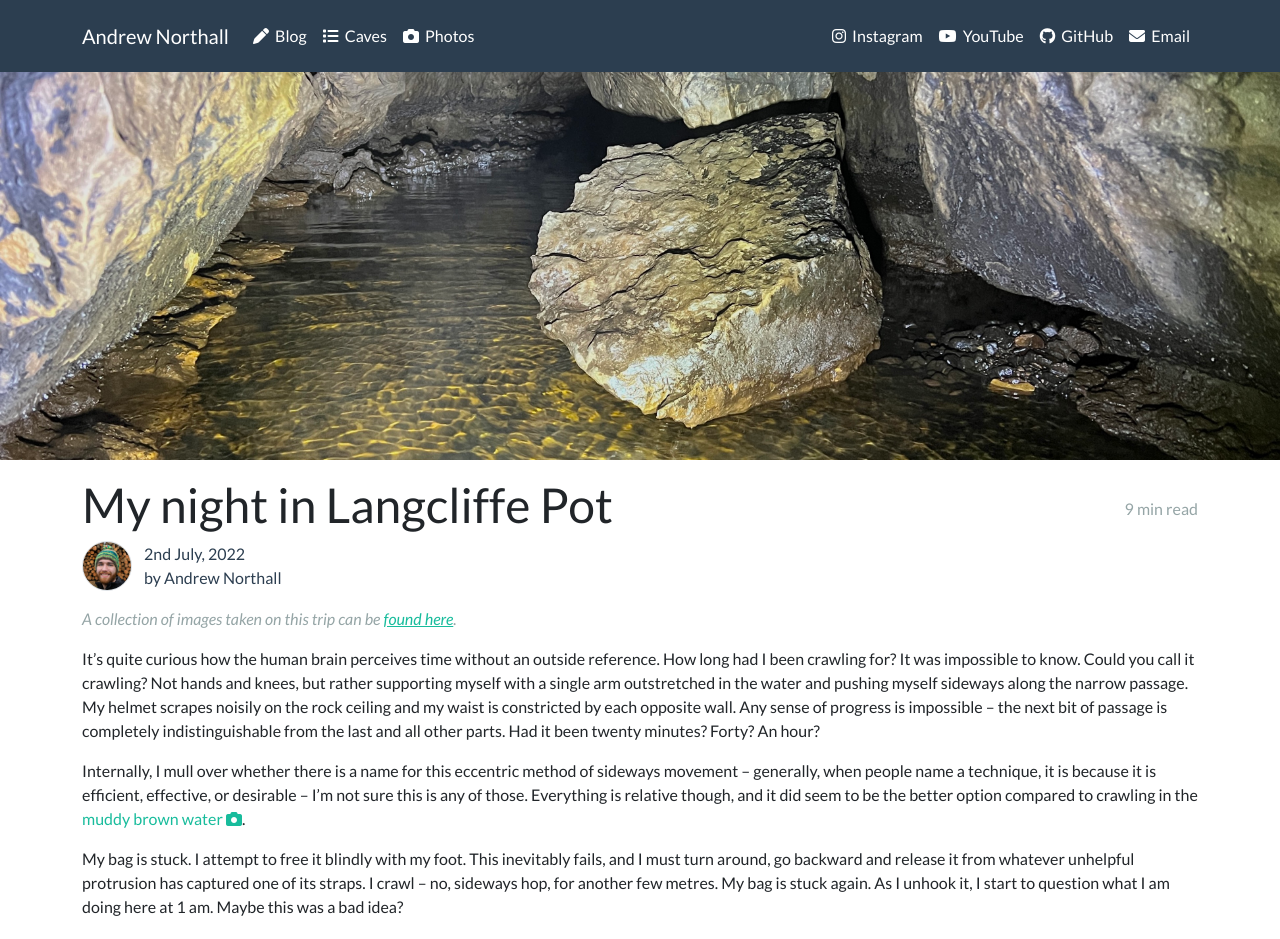
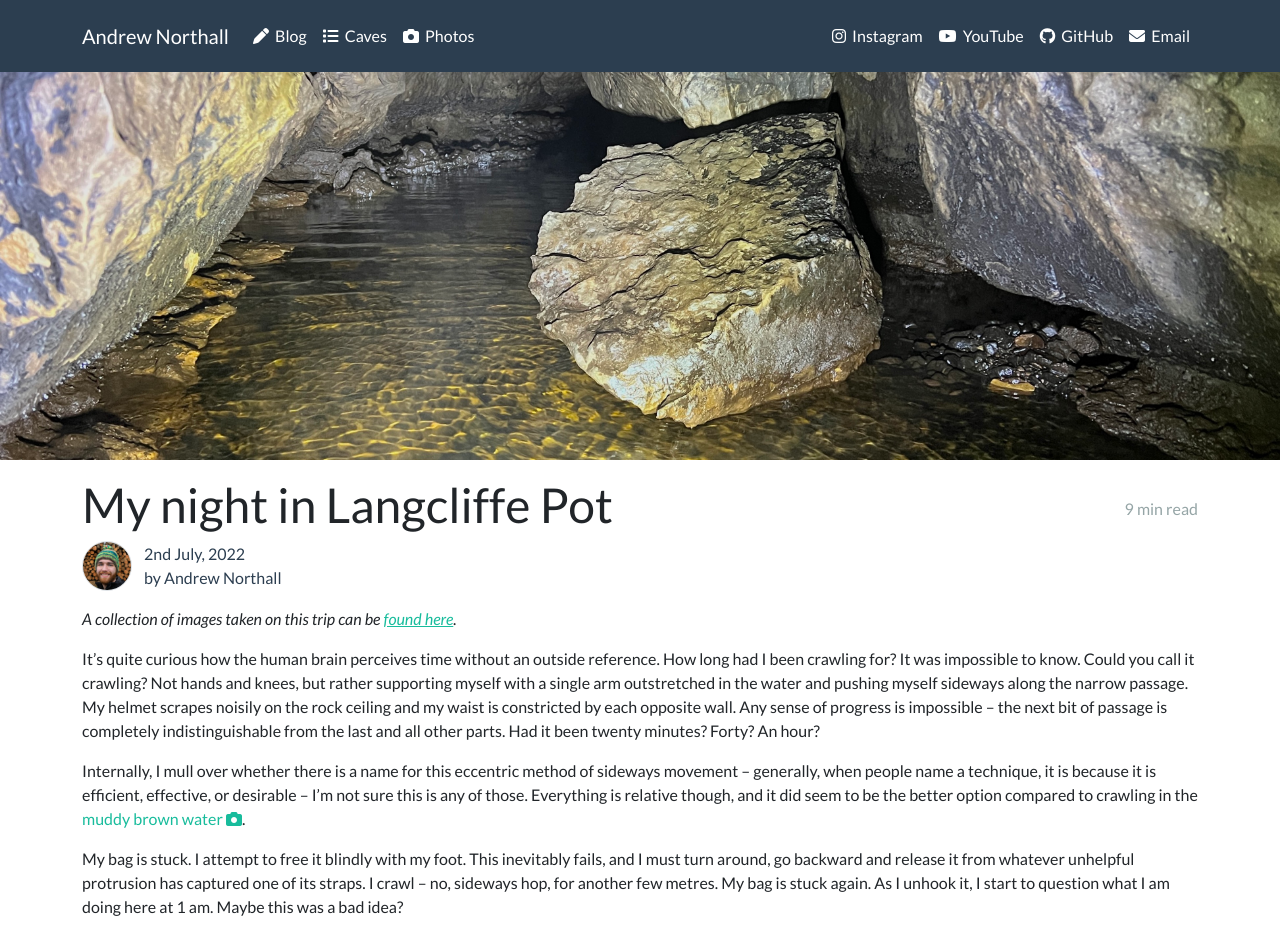
Before and after one commit to anorthall/northall.me.uk, a Jekyll site: the page built from www/_posts/2022-07-02-langcliffe-pot.md, in a window 1280 px wide. Shown: the top 939 px of the page. Built offline with Jekyll 4.4.1, drawn with Linux system fonts in a browser that asks for light colours.

Commit message:
Revert "Make link to images muted text colour"
This reverts commit e0dde3f00df0db5463515af6315b7d7282ffa1a7.

```diff
--- a/www/_posts/2022-07-02-langcliffe-pot.md
+++ b/www/_posts/2022-07-02-langcliffe-pot.md
@@ -13,7 +13,7 @@ custom-css-list:
   - "/css/lightbox.css"
 ---
 
-<span class="text-muted fst-italic">A collection of images taken on this trip can be [found here][1].</span>
+*A collection of images taken on this trip can be [found here][1].*
 
 It’s quite curious how the human brain perceives time without an outside reference. How long had I been crawling for? It was impossible to know. Could you call it crawling? Not hands and knees, but rather supporting myself with a single arm outstretched in the water and pushing myself sideways along the narrow passage. My helmet scrapes noisily on the rock ceiling and my waist is constricted by each opposite wall. Any sense of progress is impossible – the next bit of passage is completely indistinguishable from the last and all other parts. Had it been twenty minutes? Forty? An hour?
 
```
